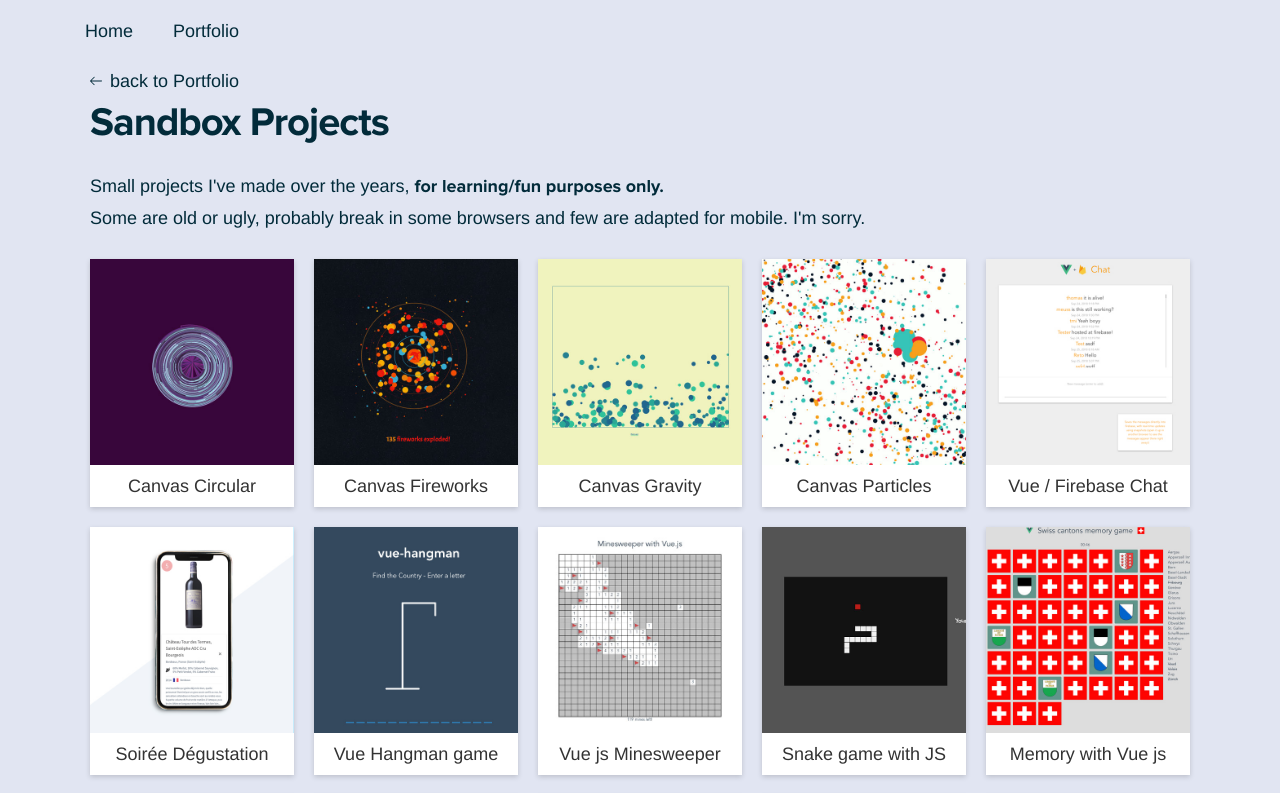
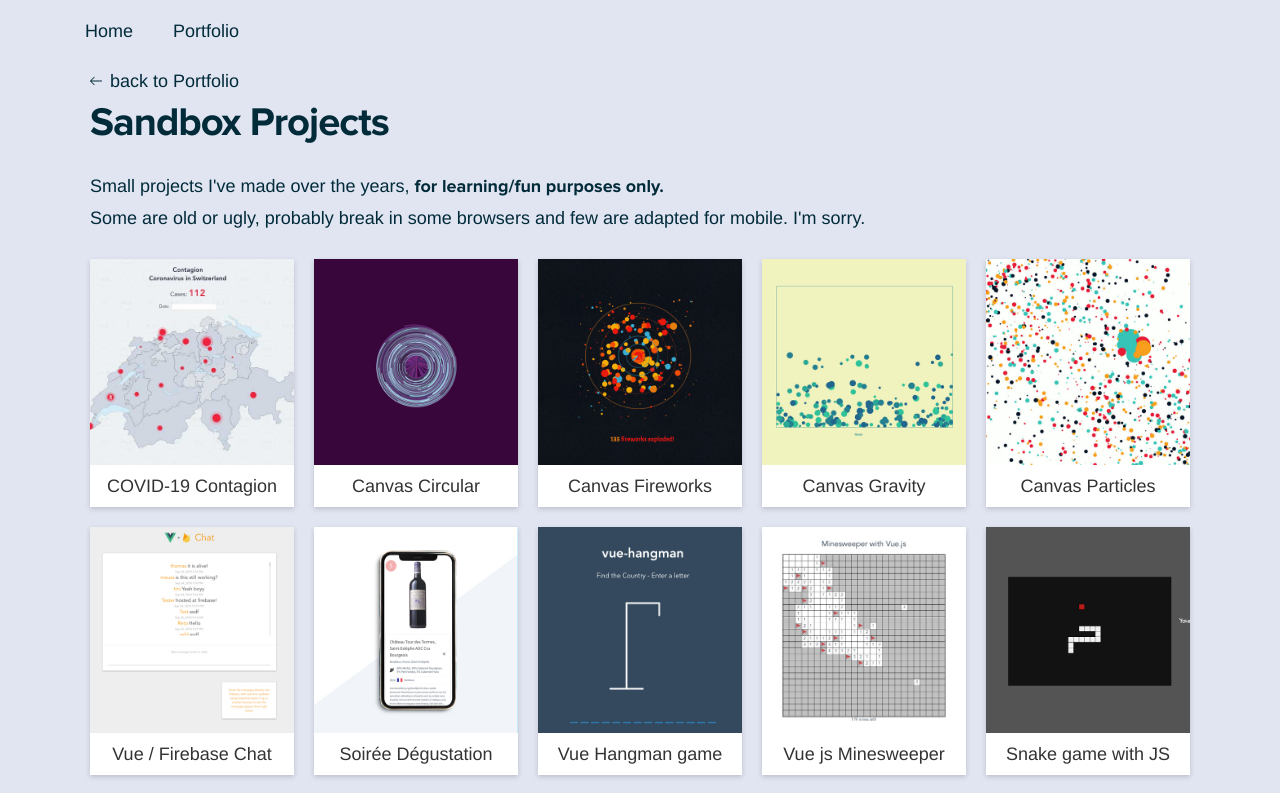
Before and after one commit to Meuss/vue-portfolio, a Vue app: page /sandbox in a window 1280 px wide. Shown: the top 793 px of the page. Built offline with nearby package versions, Linux system fonts and the light colour scheme; a web font is replaced by a local one; what v-tooltip would draw is missing.

Commit message:
homepage image, contagion in sb

```diff
--- a/src/App.vue
+++ b/src/App.vue
@@ -204,7 +204,8 @@ footer {
   height: 90%;
   pointer-events: none;
   opacity: 0;
-  background-color: $blue !important;
+  // background-color: $blue !important;
+  background-image: linear-gradient(to right, #8ca5c9, #405a82);
 }
 .block-revealer__content {
   background-color: transparent;
--- a/src/assets/sandbox.json
+++ b/src/assets/sandbox.json
@@ -1,4 +1,9 @@
 [
+  {
+    "name": "COVID-19 Contagion",
+    "url": "https://contagion.ch",
+    "img": "/static/sandbox-img/contagion.jpg"
+  },
   {
     "name": "Canvas Circular",
     "url": "/static/sb/canvas-circular/index.html",
--- a/src/components/Home.vue
+++ b/src/components/Home.vue
@@ -104,7 +104,7 @@ export default {
 .image {
   height: 100vh;
   width: calc(100% / 3);
-  background-image: url('/static/me_popart.jpg');
+  background-image: url('/static/linkedin.jpg');
   background-size: cover;
   background-position: center center;
 }
@@ -112,7 +112,7 @@ export default {
   padding: 35vh 60px 60px 60px;
 }
 .tm {
-  transform: translateX(-8vw);
+  transform: translateX(-20px);
   color: $darkblue;
   @include font-bold;
   position: relative;
@@ -180,7 +180,7 @@ export default {
     min-width: 40%;
   }
   .tm {
-    transform: translateX(-100px);
+    // transform: translateX(-100px);
   }
 }
 @include sm {
@@ -205,7 +205,7 @@ export default {
   }
   .image {
     width: 100%;
-    height: 50vh;
+    height: 40vh;
   }
   html,
   body,
```
Also changed, not shown: static/linkedin.jpg (added), static/sandbox-img/contagion.jpg (added).
